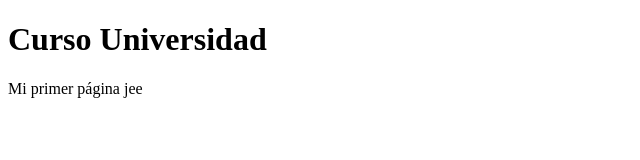
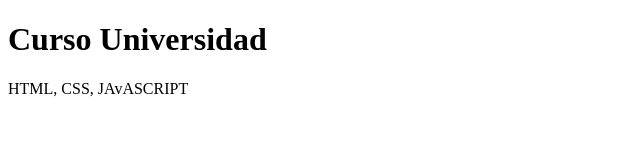
Before and after one commit to jhoantafur/jtweb2024, a plain HTML site: page html/index.html in a window 1280 px wide. Shown: the full height of the page, 0-640 px from the left. Drawn offline with Linux system fonts and the light colour scheme.

Commit message:
Update index.html

```diff
--- a/html/index.html
+++ b/html/index.html
@@ -8,7 +8,7 @@
   </head>
   <body>
         <h1>Curso Universidad</h1>
-        <p>Mi primer página jee</p>
+        <p>HTML, CSS, JAvASCRIPT</p>
 
 
 
```
